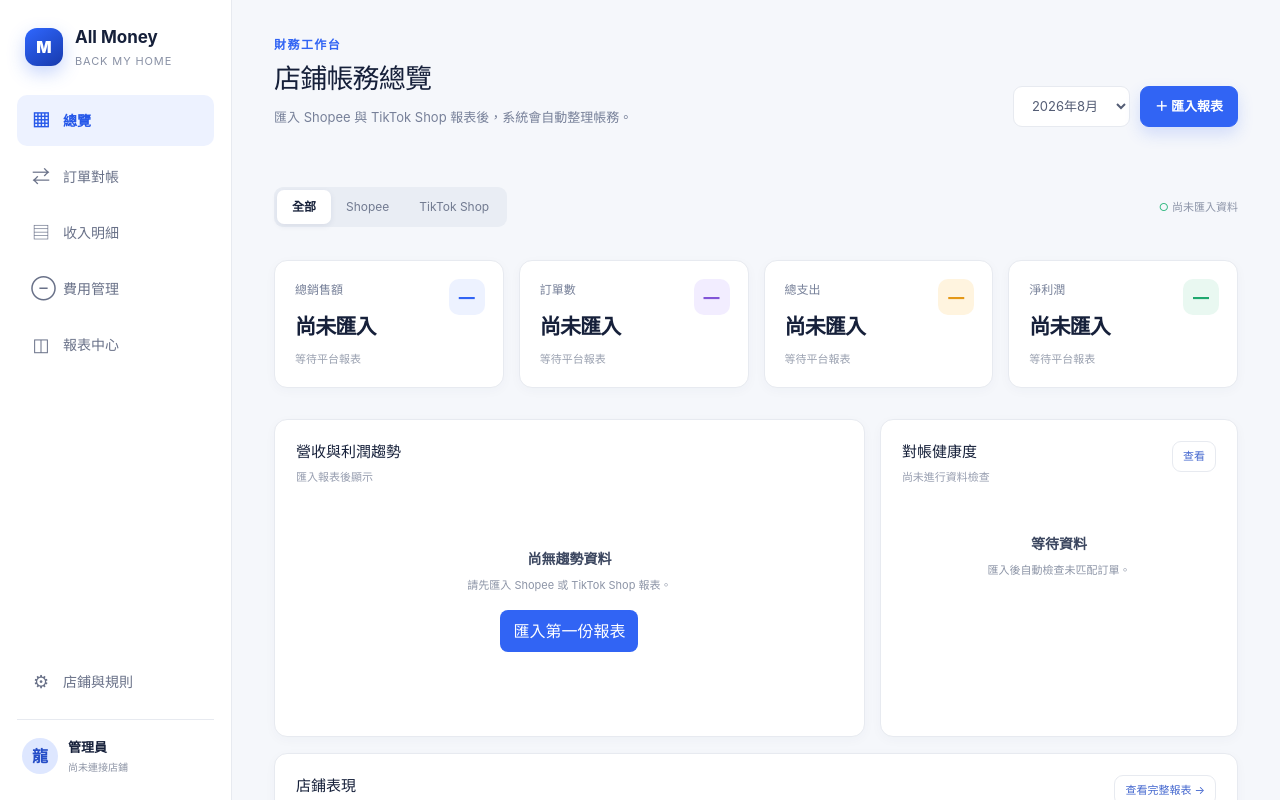
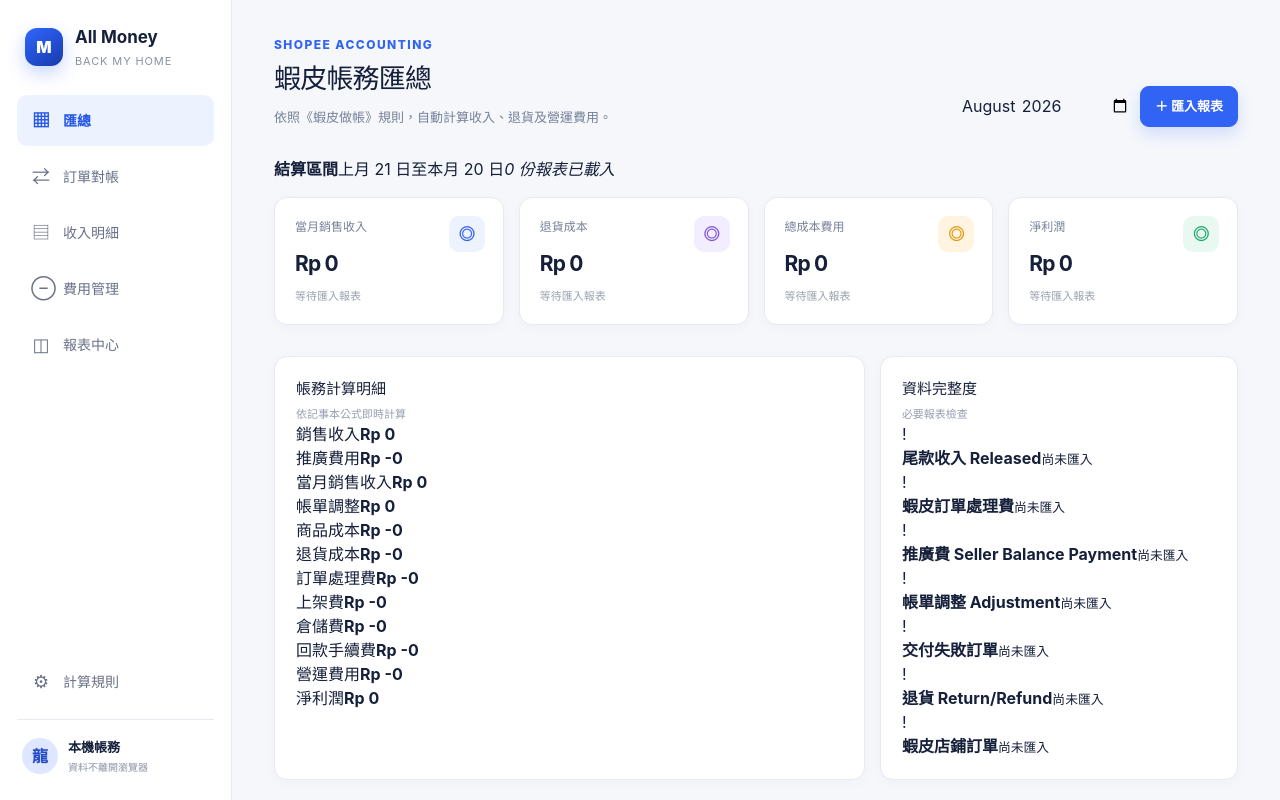
Before and after one commit to sunnyLLLLL/All-money-back-my-home, a Next.js app: page /All-money-back-my-home/ in a window 1280 px wide. Shown: the top 800 px of the page. Built offline with nearby package versions, Linux system fonts and the light colour scheme.

Commit message:
Implement Shopee accounting rules and Excel imports

```diff
--- a/app/page.tsx
+++ b/app/page.tsx
@@ -1,87 +1,129 @@
 "use client";
 
-import { useRef, useState } from "react";
+import { useMemo, useRef, useState } from "react";
+import * as XLSX from "xlsx";
 
-type View = "dashboard" | "reconcile" | "income" | "expenses" | "reports" | "settings";
+type View = "dashboard"|"reconcile"|"income"|"expenses"|"reports"|"settings";
+type Kind = "income"|"processing"|"promotion"|"adjustment"|"failed"|"returns"|"orders"|"returnTracking"|"storage"|"expenses";
+type Row = Record<string, unknown>;
+type ImportSet = { name:string; kind:Kind; rows:Row[]; importedAt:string };
 
-const labels: Record<View, [string, string]> = {
-  dashboard: ["店鋪帳務總覽", "匯入 Shopee 與 TikTok Shop 報表後，系統會自動整理帳務。"],
-  reconcile: ["訂單對帳", "檢查平台訂單、物流單號與入帳金額是否一致。"],
-  income: ["收入明細", "集中查看店鋪收入、退款與帳單調整。"],
-  expenses: ["費用管理", "管理廣告、平台、倉儲、人工與其他營運費用。"],
-  reports: ["報表中心", "產生每月店鋪利潤表並匯出。"],
-  settings: ["店鋪與規則", "管理店鋪、費用分攤與自動匹配規則。"],
+const kinds: Record<Kind,string> = {
+  income:"尾款收入 Released", processing:"蝦皮訂單處理費", promotion:"推廣費 Seller Balance Payment",
+  adjustment:"帳單調整 Adjustment", failed:"交付失敗訂單", returns:"退貨 Return/Refund",
+  orders:"蝦皮店鋪訂單", returnTracking:"退貨訂單狀態表", storage:"倉儲費表", expenses:"公司支出／刷單表"
 };
+const nav: [View,string,string][] = [["dashboard","▦","匯總"],["reconcile","⇄","訂單對帳"],["income","▤","收入明細"],["expenses","⊖","費用管理"],["reports","◫","報表中心"]];
+const titles: Record<View,[string,string]> = {
+  dashboard:["蝦皮帳務匯總","依照《蝦皮做帳》規則，自動計算收入、退貨及營運費用。"],
+  reconcile:["訂單與退貨匹配","使用訂單號及快遞單號檢查尾款、取消與退貨資料。"],
+  income:["平台報表管理","依報表類型匯入 Shopee／TikTok Excel 或 CSV。"],
+  expenses:["營運費用","管理裝卸費、人員工資及其他人工補充費用。"],
+  reports:["月度利潤表","檢查本期結果並匯出 CSV。"],
+  settings:["計算規則","20日結算週期、匯率與記事本公式。"]
+};
+const aliases = {
+  order:["訂單號","定單號","no.pesanan","nomor pesanan","order id","order_id","order no"],
+  tracking:["快遞單號","no.resi","tracking id","tracking_id","awb","resi"],
+  amount:["金額","amount","jumlah","total","nominal","收入","payment"],
+  qty:["數量","qty","quantity","jumlah produk","jumlah"],
+  item:["計費項目","fee item","transaction type","jenis transaksi","type"],
+  store:["店鋪","shop","store","nama toko"],
+  platform:["平台","platform"],
+  status:["狀態","status","上架狀態","status pesanan"],
+  productTotal:["商品總金額","貨值","product total","item value","total produk"],
+  fee:["出庫操作費","訂單處理費","尾程費用","fee","biaya"],
+  created:["創建時間","request creation date","created time","creation time","waktu dibuat"]
+};
+const norm=(v:unknown)=>String(v??"").trim().toLowerCase().replace(/[\s_.\-/]/g,"");
+const pick=(row:Row,names:string[])=>{const keys=Object.keys(row);const key=keys.find(k=>names.some(n=>norm(k)===norm(n)));return key?row[key]:"";};
+const num=(v:unknown)=>{if(typeof v==="number")return Number.isFinite(v)?v:0;const s=String(v??"").replace(/[^0-9.-]/g,"");return Number(s)||0;};
+const sum=(rows:Row[],names:string[])=>rows.reduce((a,r)=>a+num(pick(r,names)),0);
+const money=(v:number)=>"Rp "+new Intl.NumberFormat("id-ID",{maximumFractionDigits:0}).format(v);
+const classify=(id:unknown)=>/^\d+$/.test(String(id??"").trim())?"TikTok":"Shopee";
 
-export default function Home() {
-  const [view, setView] = useState<View>("dashboard");
-  const [platform, setPlatform] = useState("全部");
-  const [month, setMonth] = useState("2026年8月");
-  const [showImport, setShowImport] = useState(false);
-  const [notice, setNotice] = useState("");
-  const [rules, setRules] = useState([true, true, true, false]);
-  const [expenses, setExpenses] = useState<string[]>([]);
-  const inputRef = useRef<HTMLInputElement>(null);
+export default function Home(){
+  const [view,setView]=useState<View>("dashboard");
+  const [kind,setKind]=useState<Kind>("income");
+  const [sets,setSets]=useState<ImportSet[]>([]);
+  const [month,setMonth]=useState("2026-08");
+  const [cutoff,setCutoff]=useState(20);
+  const [rate,setRate]=useState(2594);
+  const [manual,setManual]=useState({handling:0,wages:0,other:0,brushOrders:0});
+  const [showImport,setShowImport]=useState(false);
+  const [notice,setNotice]=useState("");
+  const input=useRef<HTMLInputElement>(null);
+  const rows=(k:Kind)=>sets.filter(s=>s.kind===k).flatMap(s=>s.rows);
 
-  const go = (next: View) => { setView(next); window.scrollTo({ top: 0, behavior: "smooth" }); };
-  const imported = (file?: File) => {
-    if (!file) return;
-    setShowImport(false);
-    setNotice(`已選擇「${file.name}」，等待欄位配對。`);
-    window.setTimeout(() => setNotice(""), 4000);
-  };
-  const exportEmpty = () => {
-    const blob = new Blob(["店鋪,平台,訂單,銷售額,總成本,淨利潤,利潤率\n"], { type: "text/csv;charset=utf-8" });
-    const url = URL.createObjectURL(blob);
-    const a = document.createElement("a"); a.href = url; a.download = `All-Money-${month}.csv`; a.click();
-    URL.revokeObjectURL(url); setNotice("空白報表已匯出。"); window.setTimeout(() => setNotice(""), 4000);
-  };
+  const calc=useMemo(()=>{
+    const income=rows("income"), processing=rows("processing"), failed=rows("failed"), returns=rows("returns");
+    const promotion=sum(rows("promotion"),aliases.amount), adjustment=sum(rows("adjustment"),aliases.amount);
+    const incomeByOrder=new Map(income.map(r=>[norm(pick(r,aliases.order)),r]));
+    const failedValue=failed.reduce((a,r)=>a+num(pick(incomeByOrder.get(norm(pick(r,aliases.order)))||{},aliases.productTotal)),0);
+    const returnValue=returns.reduce((a,r)=>a+num(pick(incomeByOrder.get(norm(pick(r,aliases.order)))||{},aliases.productTotal)),0);
+    const sales=sum(income,aliases.amount), productCost=sum(income,aliases.productTotal), quantity=sum(income,aliases.qty);
+    const processingFee=sum(processing,[...aliases.fee,...aliases.amount]);
+    const storageFee=sum(rows("storage"),[...aliases.fee,...aliases.amount]);
+    const brushCost=manual.brushOrders*10*rate;
+    const listingFee=quantity*0.1*rate;
+    const currentSales=sales-promotion;
+    const remittanceFee=currentSales*0.004;
+    const returnCost=failedValue+returnValue;
+    const operating=manual.handling+manual.wages+manual.other+brushCost;
+    const totalCost=productCost+returnCost+processingFee+storageFee+listingFee+remittanceFee+operating;
+    const profit=currentSales+adjustment-totalCost;
+    return {sales,promotion,currentSales,adjustment,productCost,failedValue,returnValue,returnCost,processingFee,storageFee,quantity,listingFee,remittanceFee,brushCost,operating,totalCost,profit};
+  },[sets,manual,rate]);
+
+  const reconcile=useMemo(()=>{
+    const incomeOrders=new Set(rows("income").map(r=>norm(pick(r,aliases.order))).filter(Boolean));
+    const returnTracking=new Map(rows("returnTracking").map(r=>[norm(pick(r,aliases.tracking)),pick(r,aliases.status)]));
+    const targets=[...rows("failed"),...rows("returns")];
+    return targets.map(r=>({order:String(pick(r,aliases.order)||"—"),tracking:String(pick(r,aliases.tracking)||"—"),platform:classify(pick(r,aliases.order)),incomeMatched:incomeOrders.has(norm(pick(r,aliases.order))),returnStatus:String(returnTracking.get(norm(pick(r,aliases.tracking)))||"未匹配")}));
+  },[sets]);
+
+  async function importFile(file?:File){
+    if(!file)return;
+    try{
+      const data=await file.arrayBuffer();const book=XLSX.read(data,{type:"array",cellDates:true});
+      const parsed=XLSX.utils.sheet_to_json<Row>(book.Sheets[book.SheetNames[0]],{defval:""});
+      setSets(s=>[...s,{name:file.name,kind,rows:parsed,importedAt:new Date().toLocaleString("zh-TW")}]);
+      setShowImport(false);setNotice(`已匯入 ${file.name}，共 ${parsed.length} 筆。`);
+    }catch{setNotice("檔案解析失敗，請確認是有效的 Excel 或 CSV。");}
+    window.setTimeout(()=>setNotice(""),5000);
+  }
+  function exportCsv(){
+    const data=[["項目","金額"],["銷售收入",calc.sales],["推廣費用",calc.promotion],["當月銷售收入",calc.currentSales],["帳單調整",calc.adjustment],["商品成本",calc.productCost],["退貨成本",calc.returnCost],["訂單處理費",calc.processingFee],["上架費",calc.listingFee],["倉儲費",calc.storageFee],["回款手續費",calc.remittanceFee],["營運費用",calc.operating],["淨利潤",calc.profit]];
+    const csv=XLSX.utils.sheet_to_csv(XLSX.utils.aoa_to_sheet(data));const blob=new Blob(["\uFEFF"+csv],{type:"text/csv;charset=utf-8"});
+    const url=URL.createObjectURL(blob);const a=document.createElement("a");a.href=url;a.download=`Shopee-account-${month}.csv`;a.click();URL.revokeObjectURL(url);
+  }
+  const go=(v:View)=>{setView(v);window.scrollTo({top:0,behavior:"smooth"});};
 
   return <main className="app-shell">
-    <aside className="sidebar">
-      <div className="brand"><span className="brand-mark">M</span><div><b>All Money</b><small>Back My Home</small></div></div>
-      <nav>
-        {([["dashboard","▦","總覽"],["reconcile","⇄","訂單對帳"],["income","▤","收入明細"],["expenses","⊖","費用管理"],["reports","◫","報表中心"]] as [View,string,string][]).map(([key,icon,text]) =>
-          <button key={key} className={`nav-item ${view===key?"active":""}`} onClick={()=>go(key)}><span>{icon}</span>{text}</button>
-        )}
-      </nav>
-      <div className="sidebar-bottom">
-        <button className={`nav-item ${view==="settings"?"active":""}`} onClick={()=>go("settings")}><span>⚙</span>店鋪與規則</button>
-        <div className="profile"><div className="avatar">龍</div><div><b>管理員</b><small>尚未連接店鋪</small></div></div>
-      </div>
+    <aside className="sidebar"><div className="brand"><span className="brand-mark">M</span><div><b>All Money</b><small>Back My Home</small></div></div>
+      <nav>{nav.map(([v,i,t])=><button key={v} className={`nav-item ${view===v?"active":""}`} onClick={()=>go(v)}><span>{i}</span>{t}</button>)}</nav>
+      <div className="sidebar-bottom"><button className={`nav-item ${view==="settings"?"active":""}`} onClick={()=>go("settings")}><span>⚙</span>計算規則</button><div className="profile"><div className="avatar">龍</div><div><b>本機帳務</b><small>資料不離開瀏覽器</small></div></div></div>
     </aside>
+    <section className="workspace"><header><div><p className="eyebrow">SHOPEE ACCOUNTING</p><h1>{titles[view][0]}</h1><p className="subtitle">{titles[view][1]}</p></div><div className="header-actions"><input className="period" type="month" value={month} onChange={e=>setMonth(e.target.value)}/><button className="primary" onClick={()=>setShowImport(true)}>＋ 匯入報表</button></div></header>
 
-    <section className="workspace">
-      <header>
-        <div><p className="eyebrow">財務工作台</p><h1>{labels[view][0]}</h1><p className="subtitle">{labels[view][1]}</p></div>
-        <div className="header-actions">
-          <select className="period" value={month} onChange={e=>setMonth(e.target.value)}>{["2026年8月","2026年7月","2026年6月","2026年5月","2026年4月"].map(m=><option key={m}>{m}</option>)}</select>
-          <button className="primary" onClick={()=>setShowImport(true)}>＋ 匯入報表</button>
-        </div>
-      </header>
+      {view==="dashboard"&&<section className="page-stack"><div className="rule-banner"><b>結算區間</b><span>上月 {cutoff+1} 日至本月 {cutoff} 日</span><em>{sets.length} 份報表已載入</em></div><section className="kpi-grid">{[["當月銷售收入",calc.currentSales,"blue"],["退貨成本",calc.returnCost,"violet"],["總成本費用",calc.totalCost,"amber"],["淨利潤",calc.profit,"green"]].map(([a,b,t])=><article className="metric" key={String(a)}><div className={`metric-icon ${t}`}>◎</div><div className="metric-top"><span>{a}</span></div><strong>{money(Number(b))}</strong><p><span>{sets.length?"已依規則計算":"等待匯入報表"}</span></p></article>)}</section><section className="dashboard-grid"><Summary calc={calc}/><article className="card"><div className="card-title"><div><h2>資料完整度</h2><p>必要報表檢查</p></div></div><div className="check-list">{(["income","processing","promotion","adjustment","failed","returns","orders"] as Kind[]).map(k=><div key={k}><span className={rows(k).length?"ok":"missing"}>{rows(k).length?"✓":"!"}</span><p><b>{kinds[k]}</b><small>{rows(k).length?rows(k).length+" 筆":"尚未匯入"}</small></p></div>)}</div></article></section></section>}
 
-      {view==="dashboard" && <section className="page-stack">
-        <div className="filter-row"><div className="tabs">{["全部","Shopee","TikTok Shop"].map(p=><button key={p} className={platform===p?"selected":""} onClick={()=>setPlatform(p)}>{p}</button>)}</div><span className="sync">○ 尚未匯入資料</span></div>
-        <section className="kpi-grid">{[["總銷售額","尚未匯入","blue"],["訂單數","尚未匯入","violet"],["總支出","尚未匯入","amber"],["淨利潤","尚未匯入","green"]].map(([a,b,t])=><article className="metric" key={a}><div className={`metric-icon ${t}`}>—</div><div className="metric-top"><span>{a}</span></div><strong>{b}</strong><p><span>等待平台報表</span></p></article>)}</section>
-        <section className="dashboard-grid">
-          <article className="card"><div className="card-title"><div><h2>營收與利潤趨勢</h2><p>匯入報表後顯示</p></div></div><div className="empty-state"><b>尚無趨勢資料</b><p>請先匯入 Shopee 或 TikTok Shop 報表。</p><button onClick={()=>setShowImport(true)}>匯入第一份報表</button></div></article>
-          <article className="card"><div className="card-title"><div><h2>對帳健康度</h2><p>尚未進行資料檢查</p></div><button onClick={()=>go("reconcile")}>查看</button></div><div className="empty-state compact"><b>等待資料</b><p>匯入後自動檢查未匹配訂單。</p></div></article>
-        </section>
-        <article className="card"><div className="card-title"><div><h2>店鋪表現</h2><p>{platform} · 尚未匯入</p></div><button onClick={()=>go("reports")}>查看完整報表 →</button></div><div className="empty-state compact"><b>尚未連接店鋪</b><p>匯入平台報表後，店鋪會顯示在這裡。</p></div></article>
-      </section>}
+      {view==="income"&&<section className="page-stack"><div className="import-toolbar"><select value={kind} onChange={e=>setKind(e.target.value as Kind)}>{Object.entries(kinds).map(([k,v])=><option key={k} value={k}>{v}</option>)}</select><button onClick={()=>setShowImport(true)}>選擇檔案匯入</button></div><article className="card"><div className="card-title"><div><h2>已匯入報表</h2><p>同類型可匯入多個月份或店鋪</p></div><button onClick={()=>setSets([])}>全部清除</button></div>{sets.length?<div className="setting-list">{sets.map((s,i)=><div key={i}><p><b>{s.name}</b><small>{kinds[s.kind]} · {s.rows.length} 筆 · {s.importedAt}</small></p><button className="delete-button" onClick={()=>setSets(sets.filter((_,x)=>x!==i))}>移除</button></div>)}</div>:<Empty text="尚未匯入任何平台報表"/>}</article></section>}
 
-      {view==="reconcile" && <section className="page-stack"><div className="summary-strip"><b>待處理：尚未匯入</b><span>請先加入平台訂單與帳款報表</span><button onClick={()=>setShowImport(true)}>更新報表</button></div><article className="card"><div className="card-title"><div><h2>未匹配訂單</h2><p>{month}</p></div></div><div className="empty-state"><b>目前沒有訂單資料</b><p>匯入資料後可在此標記匹配結果。</p></div></article></section>}
+      {view==="reconcile"&&<section className="page-stack"><div className="summary-strip"><b>取消＋退貨：{reconcile.length} 筆</b><span>尾款匹配 {reconcile.filter(r=>r.incomeMatched).length} 筆</span><button onClick={()=>setShowImport(true)}>補充報表</button></div><article className="card"><div className="table-wrap">{reconcile.length?<table><thead><tr><th>訂單號</th><th>快遞單號</th><th>平台識別</th><th>尾款收入</th><th>退貨狀態</th></tr></thead><tbody>{reconcile.map((r,i)=><tr key={i}><td>{r.order}</td><td>{r.tracking}</td><td>{r.platform}</td><td>{r.incomeMatched?"已匹配":"未匹配"}</td><td>{r.returnStatus}</td></tr>)}</tbody></table>:<Empty text="匯入尾款、交付失敗、退貨及退貨狀態表後顯示"/>}</div></article></section>}
 
-      {view==="income" && <section className="page-stack"><article className="card"><div className="card-title"><div><h2>收入流水</h2><p>{month}</p></div><button onClick={()=>setShowImport(true)}>匯入收入報表</button></div><div className="empty-state"><b>尚未匯入收入資料</b><p>支援平台收入、退款及帳單調整報表。</p></div></article></section>}
+      {view==="expenses"&&<section className="page-stack"><article className="card"><div className="card-title"><div><h2>人工補充費用</h2><p>金額以印尼盾輸入；刷單按每單10元×匯率計算</p></div></div><div className="form-grid"><Field label="裝卸費用" value={manual.handling} set={v=>setManual({...manual,handling:v})}/><Field label="人員工資" value={manual.wages} set={v=>setManual({...manual,wages:v})}/><Field label="其他費用" value={manual.other} set={v=>setManual({...manual,other:v})}/><Field label="刷單數量" value={manual.brushOrders} set={v=>setManual({...manual,brushOrders:v})}/></div></article><Summary calc={calc}/></section>}
 
-      {view==="expenses" && <section className="page-stack"><div className="summary-strip"><b>本月費用：尚未設定</b><span>已新增 {expenses.length} 個空白項目</span><button onClick={()=>setExpenses([...expenses,"未命名費用"])}>＋ 新增費用</button></div><article className="card"><div className="card-title"><div><h2>費用明細</h2><p>新增項目後再填入實際資料</p></div></div>{expenses.length===0?<div className="empty-state"><b>尚無費用項目</b><p>按上方按鈕開始新增。</p></div>:<div className="setting-list">{expenses.map((e,i)=><div key={i}><p><b>{e}</b><small>尚未填寫金額與日期</small></p><button className="delete-button" onClick={()=>setExpenses(expenses.filter((_,x)=>x!==i))}>刪除</button></div>)}</div>}</article></section>}
+      {view==="reports"&&<section className="page-stack"><div className="report-hero"><div><span>蝦皮月度利潤表</span><h2>{month}</h2><p>依20日結算與記事本公式產生</p></div><button onClick={exportCsv}>↓ 匯出 CSV</button></div><Summary calc={calc}/></section>}
 
-      {view==="reports" && <section className="page-stack"><div className="report-hero"><div><span>月度利潤報表</span><h2>{month}</h2><p>尚未匯入店鋪與訂單</p></div><button onClick={exportEmpty}>↓ 匯出空白 CSV</button></div><article className="card"><div className="empty-state"><b>尚無可統計資料</b><p>匯入平台報表後，損益表將自動產生。</p></div></article></section>}
-
-      {view==="settings" && <section className="page-stack"><article className="card"><div className="card-title"><div><h2>已連接店鋪</h2><p>尚未連接任何店鋪</p></div><button onClick={()=>setShowImport(true)}>＋ 新增店鋪資料</button></div><div className="empty-state compact"><b>從報表建立店鋪</b><p>首次匯入後自動識別平台與店鋪。</p></div></article><article className="card"><div className="card-title"><div><h2>自動處理規則</h2><p>匯入報表時套用</p></div></div><div className="setting-list">{["依物流單號自動匹配訂單","退貨訂單自動扣除收入","廣告費依店鋪分攤","低效益時顯示警告"].map((name,i)=><div key={name}><p><b>{name}</b><small>可隨時開啟或關閉</small></p><label className="switch"><input type="checkbox" checked={rules[i]} onChange={()=>setRules(rules.map((v,x)=>x===i?!v:v))}/><i /></label></div>)}</div></article></section>}
+      {view==="settings"&&<section className="page-stack"><article className="card"><div className="card-title"><div><h2>結算與換算</h2><p>預設採用記事本規則</p></div></div><div className="form-grid"><Field label="每月結算日" value={cutoff} set={v=>setCutoff(Math.max(1,Math.min(28,v)))}/><Field label="人民幣兌印尼盾" value={rate} set={setRate}/></div></article><article className="card"><div className="card-title"><div><h2>已啟用公式</h2></div></div><div className="formula-list"><p>當月銷售收入＝銷售收入－推廣費用</p><p>回款手續費＝當月銷售收入×0.004</p><p>退貨成本＝交付失敗貨值＋退貨貨值</p><p>上架費用＝尾款收入數量×0.1×匯率</p><p>刷單費用＝刷單數量×10×匯率</p><p>全數字訂單識別為 TikTok；含英文字母識別為 Shopee</p></div></article></section>}
     </section>
 
-    {showImport && <div className="modal-backdrop" onMouseDown={()=>setShowImport(false)}><section className="modal" onMouseDown={e=>e.stopPropagation()}><button className="close" onClick={()=>setShowImport(false)}>×</button><div className="modal-icon">⇧</div><h2>匯入平台報表</h2><p>支援 Shopee 與 TikTok Shop 匯出的 Excel 或 CSV 報表。</p><button className="dropzone" onClick={()=>inputRef.current?.click()}><b>選擇檔案</b><span>或將檔案拖曳到這裡</span></button><input ref={inputRef} hidden type="file" accept=".xlsx,.xls,.csv" onChange={e=>imported(e.target.files?.[0])}/><small>檔案只在目前瀏覽器中處理。</small></section></div>}
-    {notice && <div className="toast">✓ {notice}</div>}
+    {showImport&&<div className="modal-backdrop" onMouseDown={()=>setShowImport(false)}><section className="modal" onMouseDown={e=>e.stopPropagation()}><button className="close" onClick={()=>setShowImport(false)}>×</button><div className="modal-icon">⇧</div><h2>匯入{kinds[kind]}</h2><p>支援 .xlsx、.xls、.csv；第一個工作表會在瀏覽器內解析。</p><button className="dropzone" onClick={()=>input.current?.click()}><b>選擇檔案</b><span>目前類型：{kinds[kind]}</span></button><input ref={input} hidden type="file" accept=".xlsx,.xls,.csv" onChange={e=>importFile(e.target.files?.[0])}/><small>不會上傳到伺服器或公開儲存。</small></section></div>}
+    {notice&&<div className="toast">✓ {notice}</div>}
   </main>;
 }
+
+function Field({label,value,set}:{label:string;value:number;set:(v:number)=>void}){return <label className="field"><span>{label}</span><input type="number" value={value||""} placeholder="0" onChange={e=>set(Number(e.target.value)||0)}/></label>;}
+function Empty({text}:{text:string}){return <div className="empty-state"><b>尚無資料</b><p>{text}</p></div>;}
+function Summary({calc}:{calc:Record<string,number>}){const lines=[["銷售收入",calc.sales],["推廣費用",-calc.promotion],["當月銷售收入",calc.currentSales],["帳單調整",calc.adjustment],["商品成本",-calc.productCost],["退貨成本",-calc.returnCost],["訂單處理費",-calc.processingFee],["上架費",-calc.listingFee],["倉儲費",-calc.storageFee],["回款手續費",-calc.remittanceFee],["營運費用",-calc.operating],["淨利潤",calc.profit]];return <article className="card"><div className="card-title"><div><h2>帳務計算明細</h2><p>依記事本公式即時計算</p></div></div><div className="summary-lines">{lines.map(([n,v],i)=><div className={i===lines.length-1?"total":""} key={String(n)}><span>{n}</span><b className={Number(v)<0?"red":""}>{money(Number(v))}</b></div>)}</div></article>;}
```
